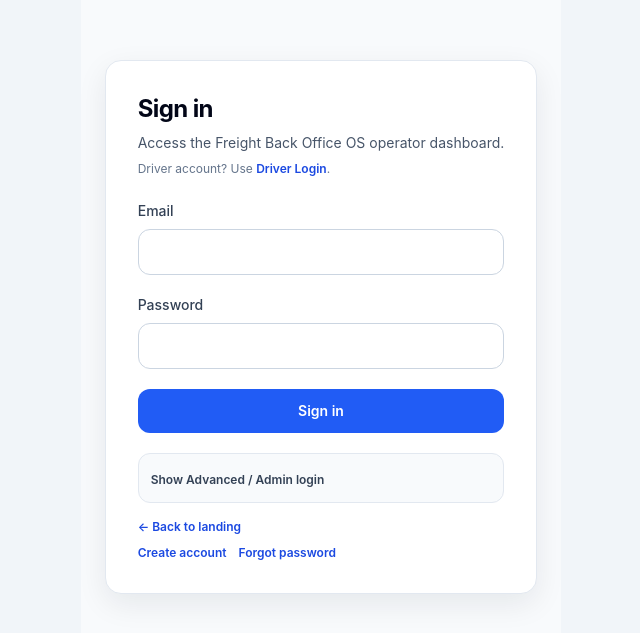
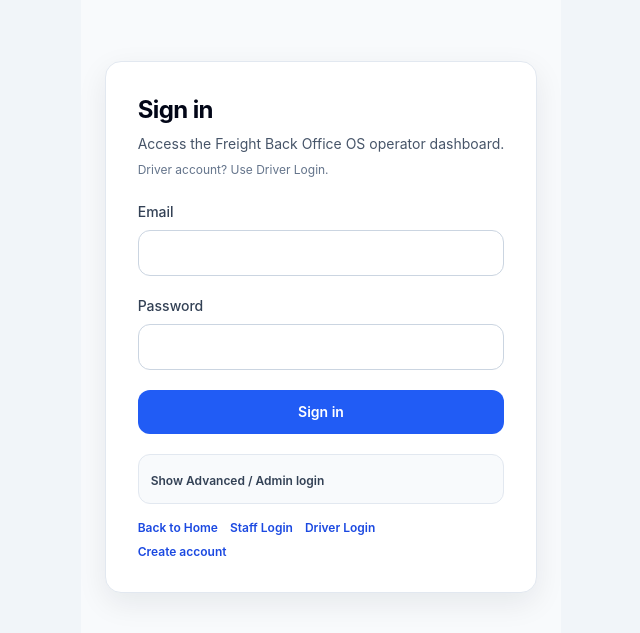
Before and after one commit to melesme2026/Freight-Back-Office-OS, a Next.js app in the folder frontend/: page /login in a window 1280 px wide. Shown: the part 121-754 px from the top of the page, without its empty margins (319-959 px from the left). Built offline with nearby package versions, Linux system fonts and the light colour scheme; no server answers.

Commit message:
Standardize auth page navigation links

```diff
--- a/frontend/src/app/(auth)/activate-account/page.tsx
+++ b/frontend/src/app/(auth)/activate-account/page.tsx
@@ -1,10 +1,10 @@
 "use client";
 
-import Link from "next/link";
 import { useSearchParams } from "next/navigation";
 import { FormEvent, Suspense, useEffect, useMemo, useState } from "react";
 
 import { apiClient } from "@/lib/api-client";
+import { AuthNavigationLinks } from "../auth-navigation-links";
 
 function normalizeActivationToken(value: string): string {
   return value.replace(/\s+/g, "").trim();
@@ -98,10 +98,7 @@ function ActivateAccountPageContent() {
         </button>
       </form>
 
-      <div className="mt-4 flex gap-3 text-xs">
-        <Link href="/login" className="font-semibold text-brand-700">Staff Login</Link>
-        <Link href="/driver-login" className="font-semibold text-brand-700">Driver Login</Link>
-      </div>
+      <AuthNavigationLinks />
     </section>
   );
 }
--- /dev/null
+++ b/frontend/src/app/(auth)/auth-navigation-links.tsx
@@ -0,0 +1,39 @@
+import Link from "next/link";
+
+type AuthNavigationLink = {
+  href: string;
+  label: string;
+};
+
+type AuthNavigationLinksProps = {
+  secondaryLinks?: AuthNavigationLink[];
+};
+
+const PRIMARY_LINKS: AuthNavigationLink[] = [
+  { href: "/", label: "Back to Home" },
+  { href: "/login", label: "Staff Login" },
+  { href: "/driver-login", label: "Driver Login" },
+];
+
+export function AuthNavigationLinks({ secondaryLinks = [] }: AuthNavigationLinksProps) {
+  return (
+    <div className="mt-4 space-y-2 text-xs">
+      <div className="flex flex-wrap gap-3">
+        {PRIMARY_LINKS.map((link) => (
+          <Link key={link.href} href={link.href} className="font-semibold text-brand-700 hover:text-brand-800">
+            {link.label}
+          </Link>
+        ))}
+      </div>
+      {secondaryLinks.length > 0 ? (
+        <div className="flex flex-wrap gap-3 text-slate-600">
+          {secondaryLinks.map((link) => (
+            <Link key={`${link.href}-${link.label}`} href={link.href} className="font-semibold text-brand-700 hover:text-brand-800">
+              {link.label}
+            </Link>
+          ))}
+        </div>
+      ) : null}
+    </div>
+  );
+}
--- a/frontend/src/app/(auth)/forgot-password/page.tsx
+++ b/frontend/src/app/(auth)/forgot-password/page.tsx
@@ -4,6 +4,7 @@ import Link from "next/link";
 import { FormEvent, useState } from "react";
 
 import { apiClient } from "@/lib/api-client";
+import { AuthNavigationLinks } from "../auth-navigation-links";
 
 type ForgotPasswordResponse = {
   data?: {
@@ -95,9 +96,11 @@ export default function ForgotPasswordPage() {
         </button>
       </form>
 
-      <div className="mt-4 text-xs text-slate-600">
-        Back to <Link href="/login" className="font-semibold text-brand-700">Staff Login</Link>
-      </div>
+      <AuthNavigationLinks
+        secondaryLinks={[
+          { href: "/reset-password", label: "Reset password" },
+        ]}
+      />
     </section>
   );
 }
--- a/frontend/src/app/(auth)/login/page.tsx
+++ b/frontend/src/app/(auth)/login/page.tsx
@@ -7,6 +7,7 @@ import { apiClient } from "@/lib/api-client";
 import { clearAuth, getAccessToken, getOrganizationId, getUserRole, setAuthSession } from "@/lib/auth";
 import { isDriverRole } from "@/lib/rbac";
 import { resolvePostLoginRoute } from "@/lib/rbac";
+import { AuthNavigationLinks } from "../auth-navigation-links";
 
 type LoginResponse = {
   data?: {
@@ -166,7 +167,7 @@ export default function LoginPage() {
             Access the Freight Back Office OS operator dashboard.
           </p>
           <p className="mt-2 text-xs text-slate-500">
-            Driver account? Use <a href="/driver-login" className="font-semibold text-brand-700 hover:text-brand-800">Driver Login</a>.
+            Driver account? Use Driver Login.
           </p>
         </div>
 
@@ -234,17 +235,11 @@ export default function LoginPage() {
             ) : null}
           </div>
         </form>
-        <a href="/" className="mt-4 inline-flex text-xs font-semibold text-brand-700 hover:text-brand-800">
-          ← Back to landing
-        </a>
-        <div className="mt-2 flex gap-3 text-xs">
-          <a href="/signup" className="font-semibold text-brand-700 hover:text-brand-800">
-            Create account
-          </a>
-          <a href="/forgot-password" className="font-semibold text-brand-700 hover:text-brand-800">
-            Forgot password
-          </a>
-        </div>
+        <AuthNavigationLinks
+          secondaryLinks={[
+            { href: "/signup", label: "Create account" },
+          ]}
+        />
       </section>
     </main>
   );
--- a/frontend/src/app/(auth)/reset-password/page.tsx
+++ b/frontend/src/app/(auth)/reset-password/page.tsx
@@ -1,10 +1,10 @@
 "use client";
 
-import Link from "next/link";
 import { useSearchParams } from "next/navigation";
 import { FormEvent, Suspense, useMemo, useState } from "react";
 
 import { apiClient } from "@/lib/api-client";
+import { AuthNavigationLinks } from "../auth-navigation-links";
 
 function ResetPasswordPageContent() {
   const searchParams = useSearchParams();
@@ -77,9 +77,11 @@ function ResetPasswordPageContent() {
         </button>
       </form>
 
-      <div className="mt-4 text-xs text-slate-600">
-        Back to <Link href="/login" className="font-semibold text-brand-700">Staff Login</Link>
-      </div>
+      <AuthNavigationLinks
+        secondaryLinks={[
+          { href: "/login", label: "Back to login" },
+        ]}
+      />
     </section>
   );
 }
--- a/frontend/src/app/(auth)/signup/page.tsx
+++ b/frontend/src/app/(auth)/signup/page.tsx
@@ -1,12 +1,12 @@
 "use client";
 
-import Link from "next/link";
 import { FormEvent, useEffect, useState } from "react";
 import { useRouter } from "next/navigation";
 
 import { apiClient } from "@/lib/api-client";
 import { clearAuth, getAccessToken, getOrganizationId, getUserRole, setAuthSession } from "@/lib/auth";
 import { resolvePostLoginRoute } from "@/lib/rbac";
+import { AuthNavigationLinks } from "../auth-navigation-links";
 
 type SignupResponse = {
   data?: {
@@ -135,9 +135,11 @@ export default function SignupPage() {
         </button>
       </form>
 
-      <div className="mt-4 text-xs text-slate-600">
-        Already have an account? <Link href="/login" className="font-semibold text-brand-700">Sign in</Link>
-      </div>
+      <AuthNavigationLinks
+        secondaryLinks={[
+          { href: "/login", label: "Already have an account? Sign in" },
+        ]}
+      />
     </section>
   );
 }
--- a/frontend/src/app/driver-login/page.tsx
+++ b/frontend/src/app/driver-login/page.tsx
@@ -6,6 +6,7 @@ import { useRouter } from "next/navigation";
 import { apiClient } from "@/lib/api-client";
 import { clearAuth, getAccessToken, getOrganizationId, getUserRole, setAuthSession } from "@/lib/auth";
 import { isDriverRole, resolvePostLoginRoute } from "@/lib/rbac";
+import { AuthNavigationLinks } from "../(auth)/auth-navigation-links";
 
 type LoginResponse = {
   data?: {
@@ -183,14 +184,11 @@ export default function DriverLoginPage() {
             ) : null}
           </div>
         </form>
-        <div className="mt-4 flex gap-3 text-xs">
-          <a href="/activate-account" className="font-semibold text-brand-700 hover:text-brand-800">
-            Activate invited account
-          </a>
-          <a href="/forgot-password" className="font-semibold text-brand-700 hover:text-brand-800">
-            Reset password
-          </a>
-        </div>
+        <AuthNavigationLinks
+          secondaryLinks={[
+            { href: "/activate-account", label: "Activate invited account" },
+          ]}
+        />
       </section>
     </main>
   );
```
Also changed, not shown: 1 other file (tests, documents, lock files or other folders).
